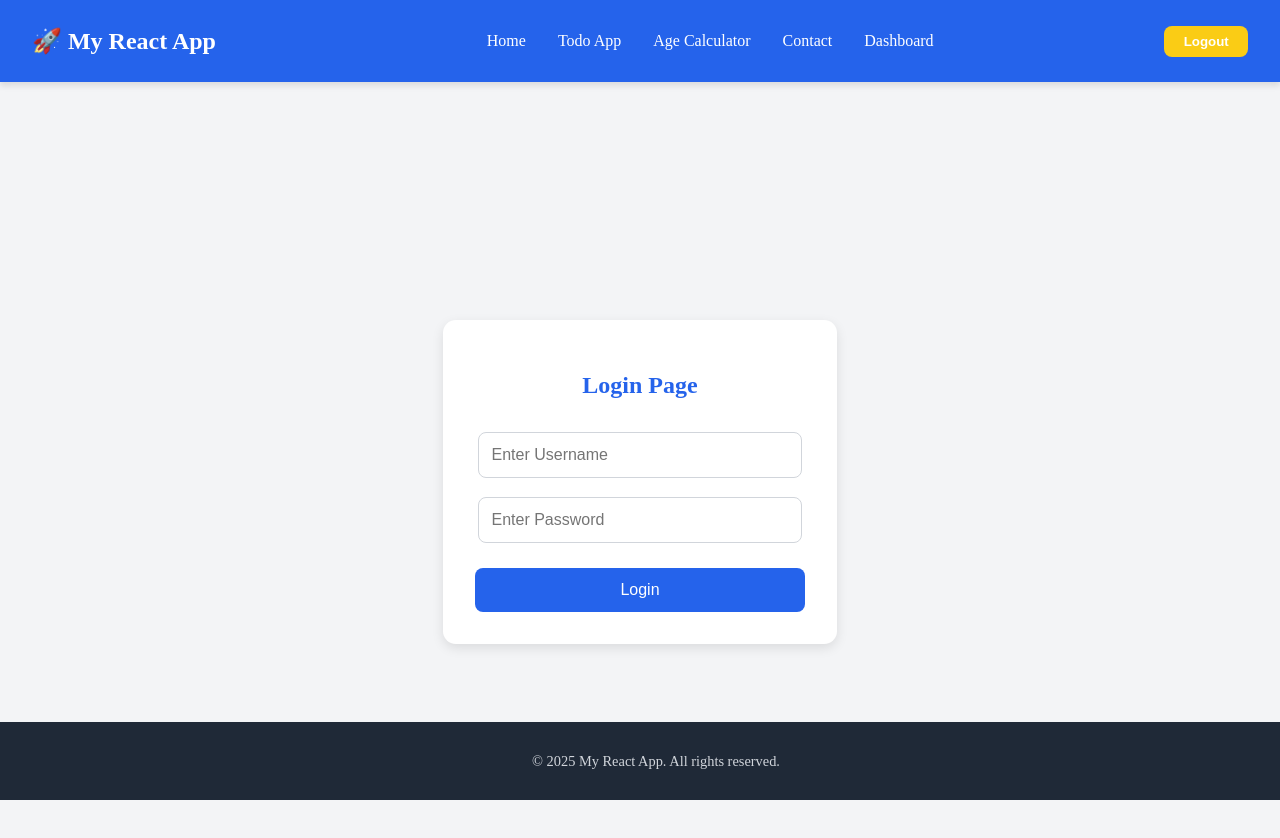
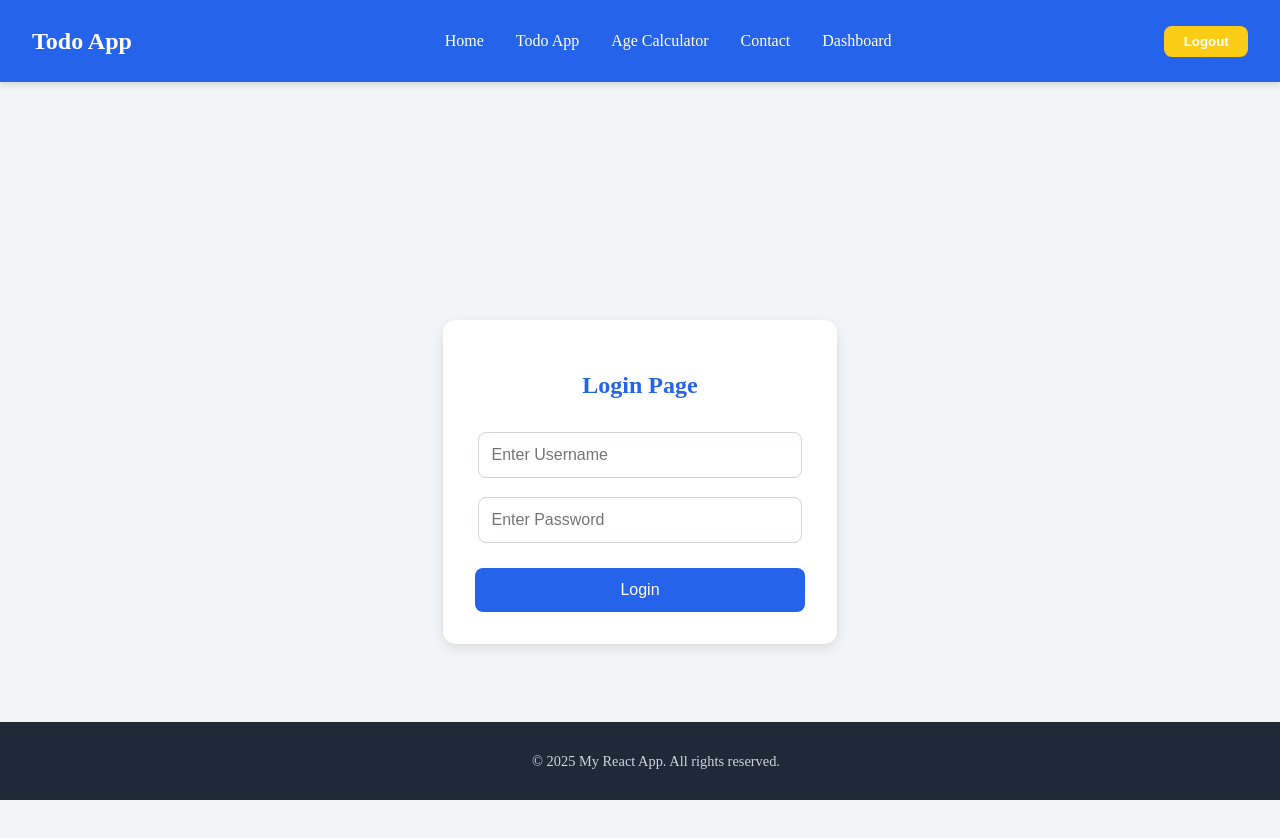
Before and after one commit to shalukumari123/my-react-app, a React (Vite) app: page / in a window 1280 px wide. Shown: the top 838 px of the page. Built offline with nearby package versions, Linux system fonts and the light colour scheme.

Commit message:
update header

```diff
--- a/pages/Header.jsx
+++ b/pages/Header.jsx
@@ -14,7 +14,7 @@ const Header = () => {
     <header className="header">
       {/* Logo / Title */}
       <div className="logo" onClick={() => navigate("/")}>
-        🚀 My React App
+        Todo App
       </div>
 
       {/* Navigation */}
```
